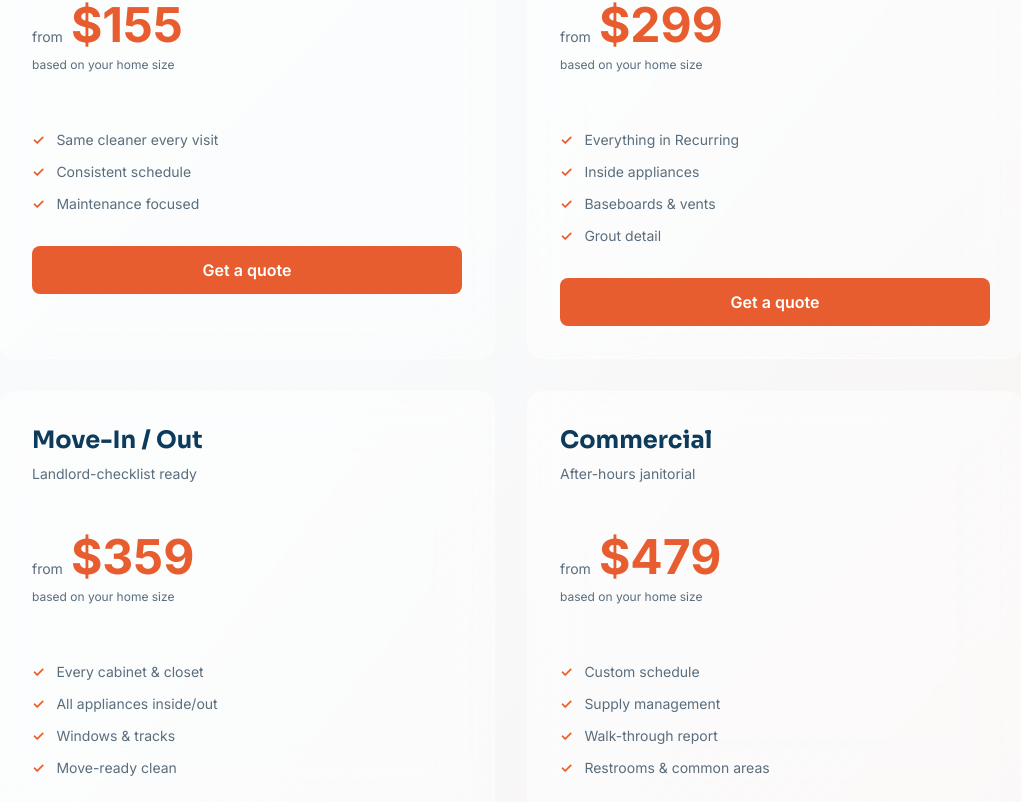
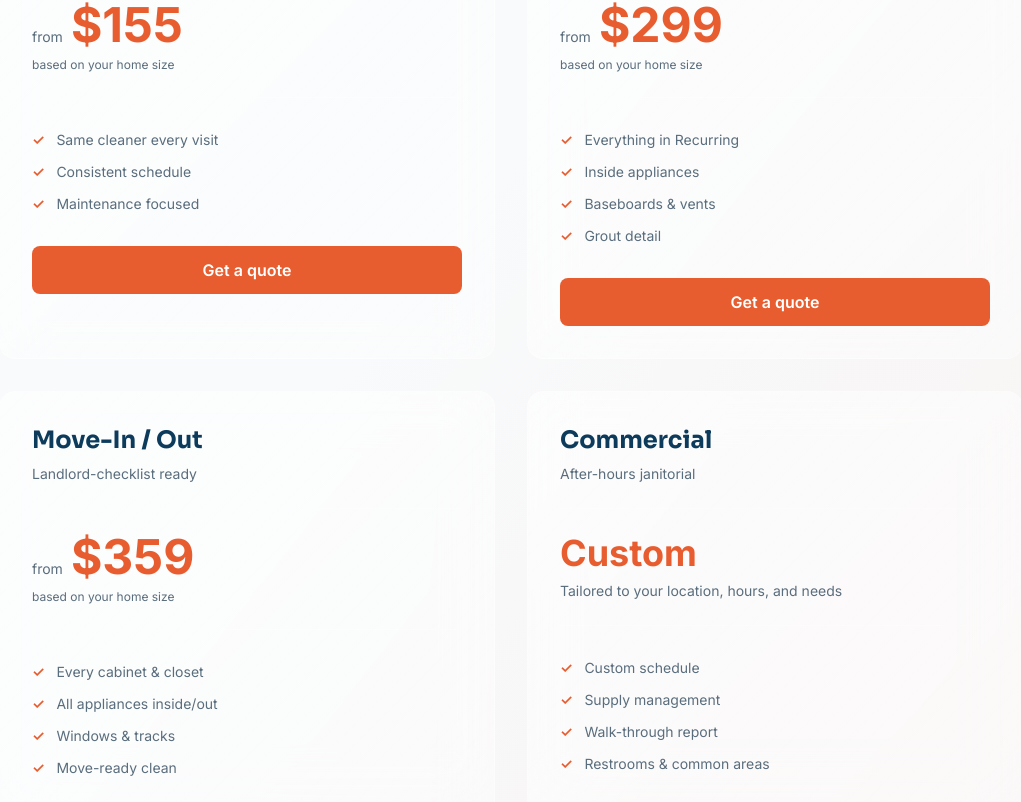
Before and after one commit to carnagecreations/desertshine, a Next.js app: page /pricing in a window 1280 px wide. Shown: the part 1636-2438 px from the top of the page, without its empty margins (129-1150 px from the left). Built offline with nearby package versions, Linux system fonts and the light colour scheme.

Commit message:
Fix commercial pricing - show custom quote instead of home-size calculation

```diff
--- a/components/sections/PricingCalculator.tsx
+++ b/components/sections/PricingCalculator.tsx
@@ -108,24 +108,28 @@ export default function PricingCalculator() {
               name: 'Recurring',
               desc: 'Weekly, bi-weekly, or monthly',
               price: prices.recurring,
+              isCustom: false,
               includes: ['Same cleaner every visit', 'Consistent schedule', 'Maintenance focused'],
             },
             {
               name: 'Deep Clean',
               desc: 'The seasonal reset',
               price: prices.deep,
+              isCustom: false,
               includes: ['Everything in Recurring', 'Inside appliances', 'Baseboards & vents', 'Grout detail'],
             },
             {
               name: 'Move-In / Out',
               desc: 'Landlord-checklist ready',
               price: prices.moveout,
+              isCustom: false,
               includes: ['Every cabinet & closet', 'All appliances inside/out', 'Windows & tracks', 'Move-ready clean'],
             },
             {
               name: 'Commercial',
               desc: 'After-hours janitorial',
-              price: prices.commercial,
+              price: 0,
+              isCustom: true,
               includes: ['Custom schedule', 'Supply management', 'Walk-through report', 'Restrooms & common areas'],
             },
           ].map((service, i) => (
@@ -142,6 +146,13 @@ export default function PricingCalculator() {
                 <p className="text-sm text-[var(--body)] mb-6">{service.desc}</p>
 
                 <div className="mb-8 py-6 border-y border-white/20">
+                  {service.isCustom ? (
+                    <div>
+                      <div className="text-4xl font-bold text-[var(--accent)] mb-2">Custom</div>
+                      <p className="text-sm text-[var(--body)]">Tailored to your location, hours, and needs</p>
+                    </div>
+                  ) : (
+                    <div>
                       <div className="flex items-baseline gap-2">
                         <span className="text-sm text-[var(--body)]">from</span>
                         <motion.span
@@ -155,6 +166,8 @@ export default function PricingCalculator() {
                         </motion.span>
                       </div>
                       <p className="text-xs text-[var(--body)] mt-2">based on your home size</p>
+                    </div>
+                  )}
                 </div>
 
                 <ul className="space-y-3">
```
Lines whose indentation alone changed are shown as unchanged.
